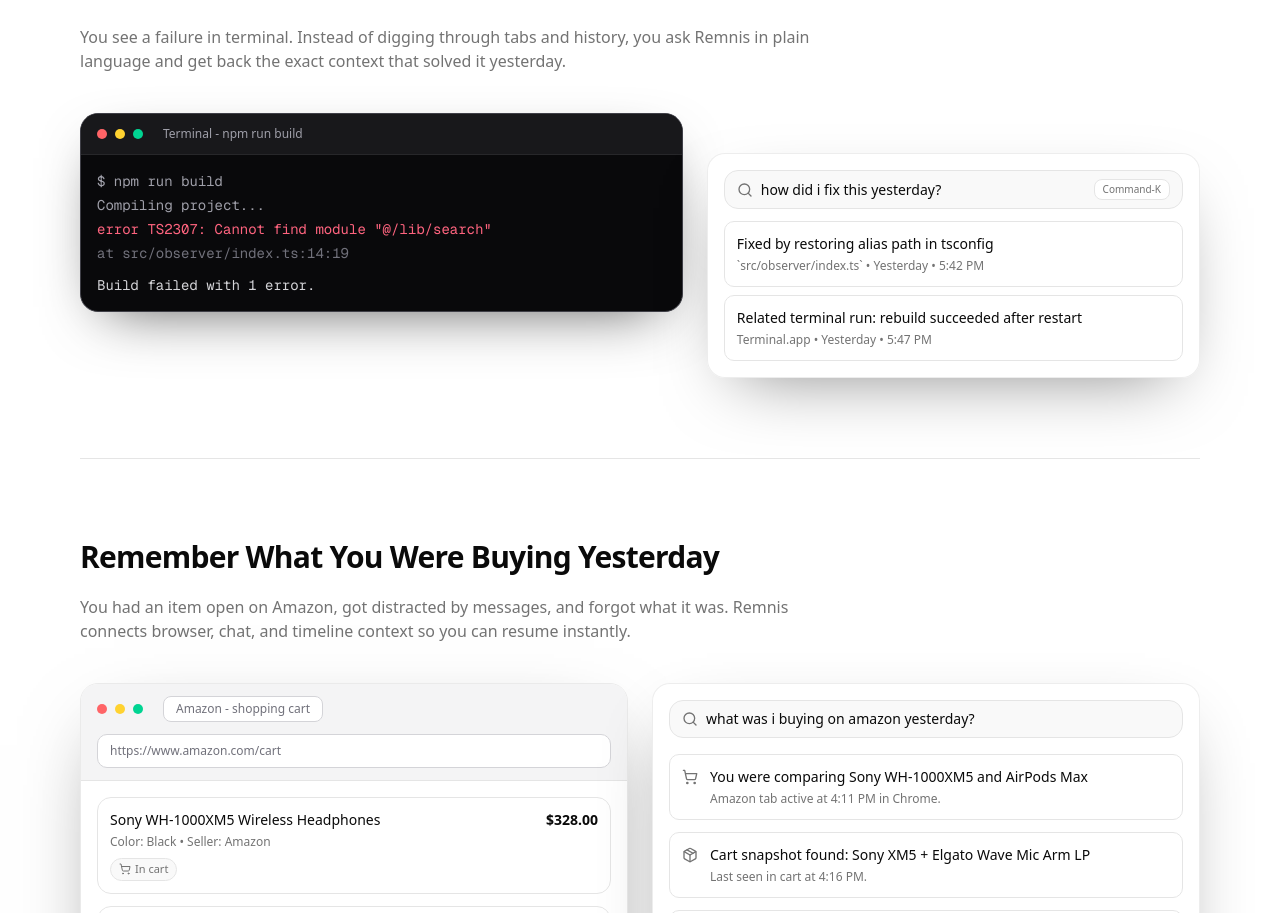
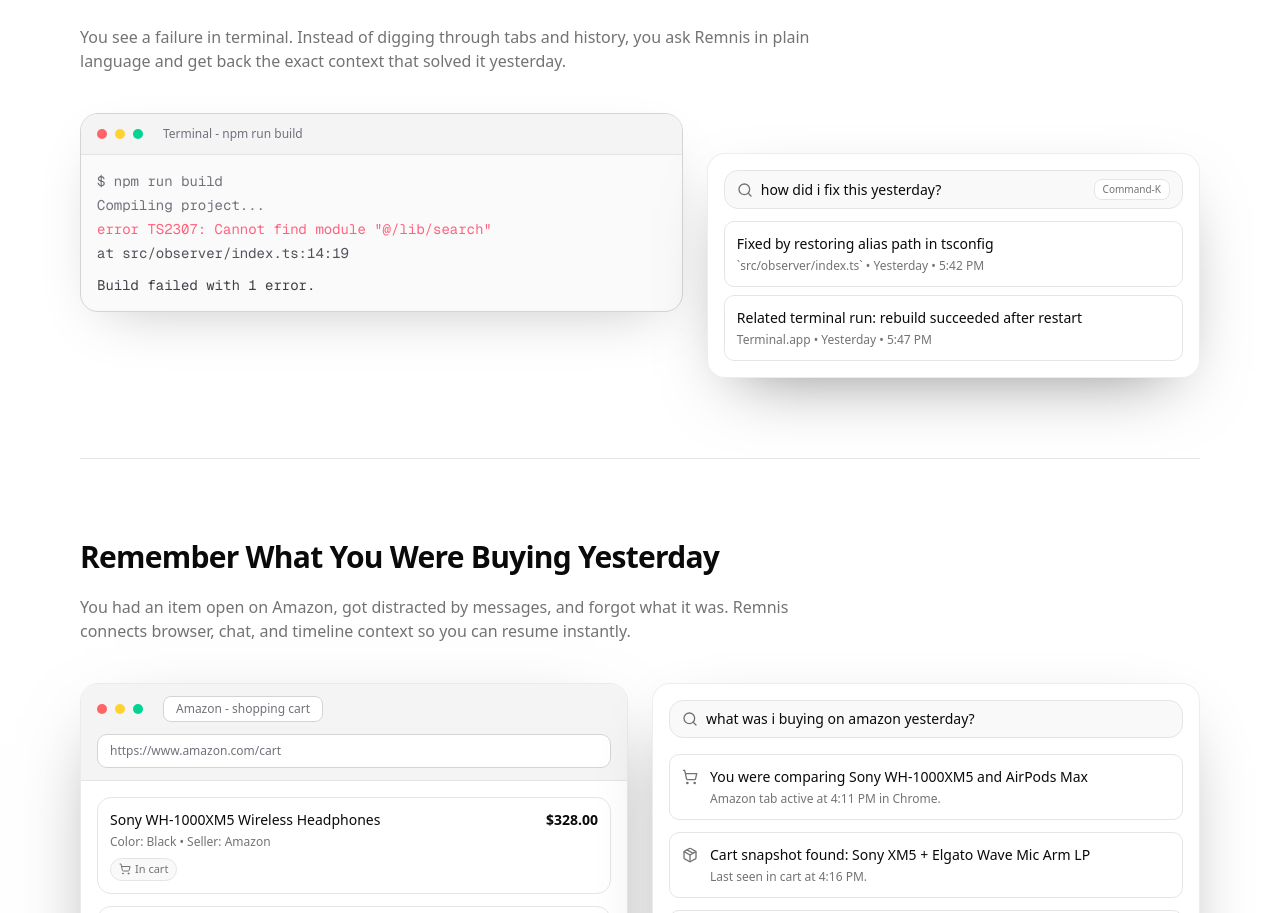
Before and after one commit to devaanshsinha/remnis-site, a Next.js app: page / in a window 1280 px wide. Shown: the part 913-1826 px from the top of the page. Built offline with nearby package versions, Linux system fonts and the light colour scheme.

Commit message:
theme fixes

```diff
--- a/src/app/layout.tsx
+++ b/src/app/layout.tsx
@@ -8,8 +8,7 @@ const themeInitScript = `
 (() => {
   try {
     const saved = localStorage.getItem("theme");
-    const prefersDark = window.matchMedia("(prefers-color-scheme: dark)").matches;
-    const isDark = saved === "dark" || (saved !== "light" && prefersDark);
+    const isDark = saved ? saved === "dark" : true;
     document.documentElement.classList.toggle("dark", isDark);
   } catch {}
 })();
--- a/src/app/page.tsx
+++ b/src/app/page.tsx
@@ -302,23 +302,23 @@ export default function Home() {
           </p>
 
           <div className="relative mt-10 grid items-start gap-6 lg:grid-cols-[1.1fr_0.9fr]">
-            <div className="overflow-hidden rounded-2xl border border-zinc-700 bg-zinc-950 text-zinc-100 shadow-[0_20px_60px_-25px_rgba(0,0,0,0.7)]">
-              <div className="flex items-center gap-2 border-b border-zinc-800 bg-zinc-900 px-4 py-3">
+            <div className="overflow-hidden rounded-2xl border border-zinc-300 bg-zinc-50 text-zinc-900 shadow-[0_20px_60px_-25px_rgba(0,0,0,0.25)] dark:border-zinc-700 dark:bg-zinc-950 dark:text-zinc-100 dark:shadow-[0_20px_60px_-25px_rgba(0,0,0,0.7)]">
+              <div className="flex items-center gap-2 border-b border-zinc-200 bg-zinc-100 px-4 py-3 dark:border-zinc-800 dark:bg-zinc-900">
                 <span className="h-2.5 w-2.5 rounded-full bg-red-400" />
                 <span className="h-2.5 w-2.5 rounded-full bg-amber-300" />
                 <span className="h-2.5 w-2.5 rounded-full bg-emerald-400" />
-                <p className="ml-3 text-xs text-zinc-400">
+                <p className="ml-3 text-xs text-zinc-500 dark:text-zinc-400">
                   Terminal - npm run build
                 </p>
               </div>
               <div className="space-y-1 px-4 py-4 font-mono text-xs sm:text-sm">
-                <p className="text-zinc-400">$ npm run build</p>
-                <p className="text-zinc-400">Compiling project...</p>
+                <p className="text-zinc-500 dark:text-zinc-400">$ npm run build</p>
+                <p className="text-zinc-500 dark:text-zinc-400">Compiling project...</p>
                 <p className="text-rose-400">
                   error TS2307: Cannot find module &quot;@/lib/search&quot;
                 </p>
-                <p className="text-zinc-500">at src/observer/index.ts:14:19</p>
-                <p className="pt-2 text-zinc-300">
+                <p className="text-zinc-600 dark:text-zinc-500">at src/observer/index.ts:14:19</p>
+                <p className="pt-2 text-zinc-700 dark:text-zinc-300">
                   Build failed with 1 error.
                 </p>
               </div>
```
